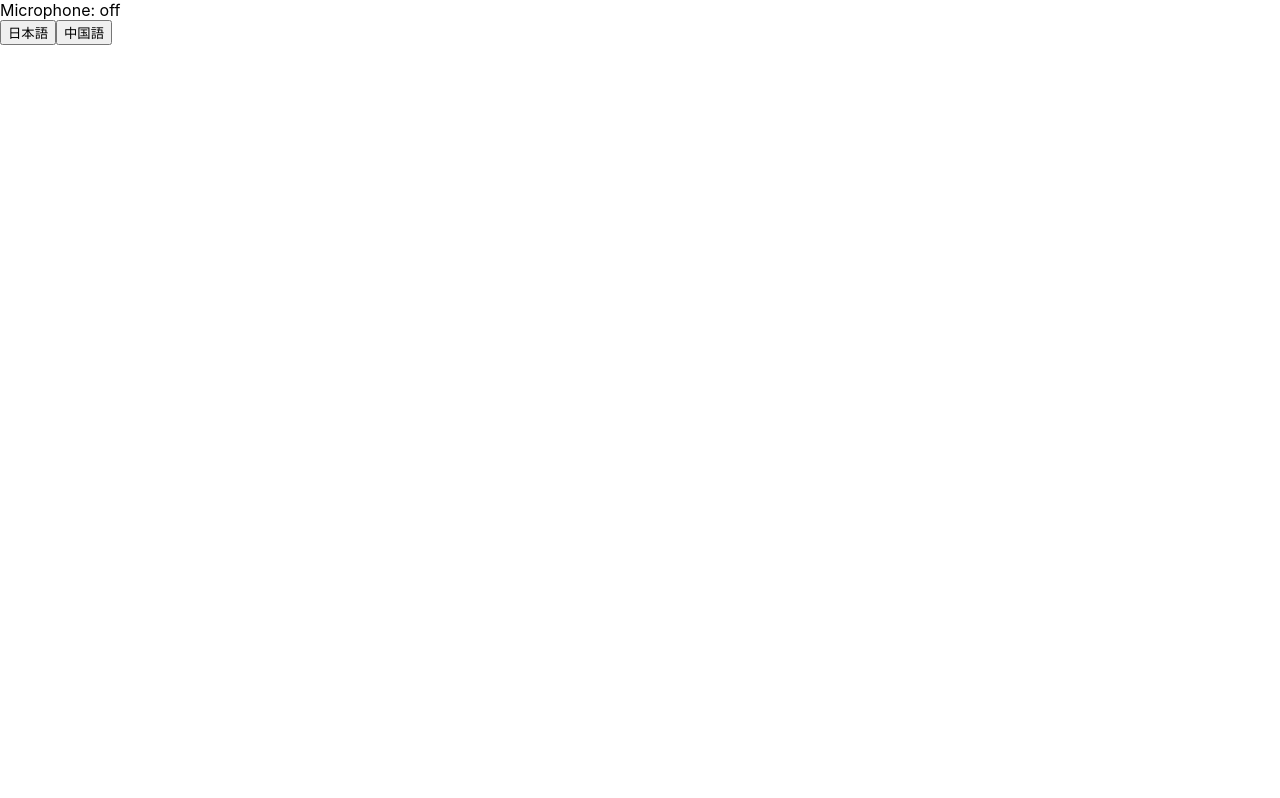
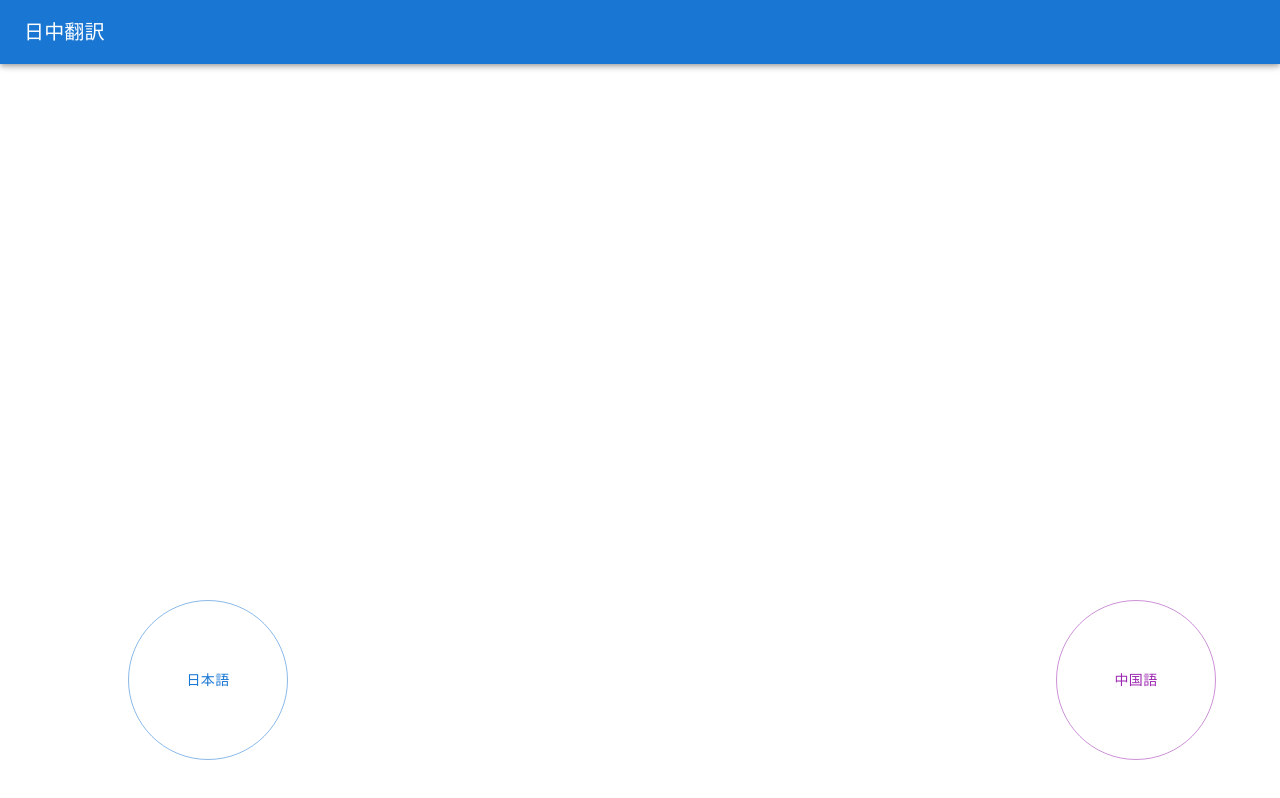
Before and after one commit to lil-shimon/lil-jazh, a Next.js app: page / in a window 1280 px wide. Built offline with nearby package versions, Linux system fonts and the light colour scheme.

Commit message:
feat: 🎸 mui

```diff
--- /dev/null
+++ b/components/AppBar.tsx
@@ -0,0 +1,67 @@
+import React from 'react';
+import AppBar from '@mui/material/AppBar';
+import Box from '@mui/material/Box';
+import Divider from '@mui/material/Divider';
+import Drawer from '@mui/material/Drawer';
+import Toolbar from '@mui/material/Toolbar';
+import Typography from '@mui/material/Typography';
+import { ReactNode } from "react";
+
+interface Props {
+    children: ReactNode;
+}
+
+const drawerWidth = 120;
+
+export default function AppBarComponent(props: Props) {
+    const [mobileOpen, setMobileOpen] = React.useState(false);
+
+    const handleDrawerToggle = () => {
+        setMobileOpen(!mobileOpen);
+    };
+
+    const drawer = (
+        <Box onClick={handleDrawerToggle} sx={{ textAlign: 'center' }}>
+            <Typography variant="h6" sx={{ my: 2 }}>
+                日中翻訳
+            </Typography>
+            <Divider/>
+        </Box>
+    );
+
+    return (
+        <Box sx={{ display: 'flex', width: '40%' }}>
+            <AppBar component="nav">
+                <Toolbar>
+                    <Typography
+                        variant="h6"
+                        component="div"
+                        sx={{ flexGrow: 1, display: { xs: 'none', sm: 'block' } }}
+                    >
+                        日中翻訳
+                    </Typography>
+                </Toolbar>
+            </AppBar>
+            <Box component="nav">
+                <Drawer
+                    variant="temporary"
+                    open={mobileOpen}
+                    onClose={handleDrawerToggle}
+                    ModalProps={{
+                        keepMounted: true,
+                    }}
+                    sx={{
+                        display: { xs: 'block', sm: 'none' },
+                        '& .MuiDrawer-paper': { boxSizing: 'border-box', width: drawerWidth },
+                    }}
+                >
+                    {drawer}
+                </Drawer>
+            </Box>
+            <Box component="main" sx={{ p: 3 }} style={{ margin: "0 auto" }}>
+                <Toolbar/>
+                {props.children}
+            </Box>
+        </Box>
+    );
+}
--- /dev/null
+++ b/components/Translation.tsx
@@ -0,0 +1,131 @@
+import { FC, memo } from "react";
+import { useDispatch, useSelector } from "react-redux";
+import { LangType, setTranslations, Translation, translationState } from "../slicers/translation";
+import SpeechRecognition, { useSpeechRecognition } from "react-speech-recognition";
+import { Button, Card, CardContent, Container, Stack, styled, Typography } from "@mui/material";
+
+const Component: FC = () => {
+
+    const dispatch = useDispatch()
+    const translations = useSelector(translationState)
+    const API_KEY = process.env.NEXT_PUBLIC_API_KEY;
+    const API_URL = process.env.NEXT_PUBLIC_API_URL;
+
+    const {
+        browserSupportsSpeechRecognition,
+        transcript,
+        resetTranscript,
+    } = useSpeechRecognition()
+
+    if (!browserSupportsSpeechRecognition) {
+        return <p>ブラウザがサポートしていません</p>
+    }
+
+    const startListening = (lang: string) => {
+        SpeechRecognition.startListening({ continuous: true, language: lang })
+    }
+
+    const stopListening = async (lang: string) => {
+        const targetLang = (lang === LangType.JAPANESE) ? LangType.CHINESE : LangType.JAPANESE
+        SpeechRecognition.stopListening()
+        await translation(targetLang)
+        resetTranscript()
+    }
+
+    const translation = async (lang: string) => {
+        if (!API_KEY) return console.log('API_KEY is not defined')
+        const params = {
+            auth_key: API_KEY,
+            text: transcript,
+            target_lang: lang,
+        }
+        const query = new URLSearchParams(params)
+        const res = await fetch(`${API_URL}?${query}`)
+        const data = await res.json()
+        dispatch(setTranslations({
+            orgWord: transcript,
+            cvtWord: data.translations[0].text,
+            type: lang
+        }))
+    }
+
+    return (
+        <Container fixed>
+            <div>{transcript}</div>
+            {translations.map((t: Translation, index: number) => {
+                return (
+                    <TransCard translation={t} key={index}/>
+                )
+            })}
+            <ButtonContainer direction="row" spacing={8} sx={{ mt: 1.5 }}>
+                <TransButton lang={LangType.CHINESE} startListening={startListening} stopListening={stopListening}
+                             style={{ position: "fixed", right: "5%", bottom: "5%" }}/>
+                <TransButton lang={LangType.JAPANESE} startListening={startListening} stopListening={stopListening}
+                             style={{ position: "fixed", left: "5%", bottom: "5%" }}/>
+            </ButtonContainer>
+        </Container>
+    )
+}
+
+const ButtonContainer = styled(Stack)({
+    padding: "0 10rem"
+})
+
+interface ButtonProps {
+    lang: string
+    startListening: (lang: string) => void
+    stopListening: (lang: string) => void
+    style: any
+}
+
+const TransButton: FC<ButtonProps> = ({
+                                          lang,
+                                          startListening,
+                                          stopListening,
+                                          style
+                                      }) => {
+
+    const text = (lang === LangType.JAPANESE) ? '日本語' : '中国語'
+    const colour = (lang === LangType.JAPANESE) ? 'primary' : 'secondary'
+
+    return (
+        <TransBtn
+            sx={style}
+            variant="outlined"
+            color={colour}
+            onTouchStart={() => startListening(lang)}
+            onMouseDown={() => startListening(lang)}
+            onTouchEnd={() => stopListening(lang)}
+            onMouseUp={() => stopListening(lang)}
+        >
+            {text}
+        </TransBtn>
+    )
+}
+
+const TransBtn = styled(Button)({
+    borderRadius: "50%",
+    width: "10rem",
+    height: "10rem"
+})
+
+interface TransCardProps {
+    translation: Translation
+}
+
+const TransCard: FC<TransCardProps> = ({ translation }) => {
+    return (
+        <Card sx={{ minWidth: 275, mt: 1.5 }}>
+            <CardContent>
+                <Typography variant="h5" component="div" sx={{ mb: 1.5 }}>
+                    {translation.cvtWord}
+                </Typography>
+                <Typography color="text.secondary">
+                    {translation.orgWord}
+                </Typography>
+            </CardContent>
+        </Card>
+    )
+}
+
+export const TranslationComponent = memo(Component)
--- a/pages/index.tsx
+++ b/pages/index.tsx
@@ -1,97 +1,14 @@
 import type { NextPage } from 'next'
-import SpeechRecognition, { useSpeechRecognition } from 'react-speech-recognition'
-import { FC } from "react";
-import { LangType, setTranslations, Translation, translationState } from "../slicers/translation";
-import { useDispatch, useSelector } from "react-redux";
+import AppBarComponent from "../components/AppBar";
+import { TranslationComponent } from "../components/Translation";
 
 const Home: NextPage = () => {
-
-    const dispatch = useDispatch()
-    const translations = useSelector(translationState)
-    const API_KEY = process.env.NEXT_PUBLIC_API_KEY;
-    const API_URL = process.env.NEXT_PUBLIC_API_URL;
-
-    const {
-        browserSupportsSpeechRecognition,
-        transcript,
-        listening,
-        resetTranscript,
-    } = useSpeechRecognition()
-
-    if (!browserSupportsSpeechRecognition) {
-        return <p>ブラウザがサポートしていません</p>
-    }
-
-    const startListening = (lang: string) => {
-        SpeechRecognition.startListening({ continuous: true, language: lang })
-    }
-
-    const stopListening = async (lang: string) => {
-        const targetLang = (lang === LangType.JAPANESE) ? LangType.CHINESE : LangType.JAPANESE
-        SpeechRecognition.stopListening()
-        await translation(targetLang)
-        resetTranscript()
-    }
-
-    const translation = async (lang: string) => {
-        if (!API_KEY) return console.log('API_KEY is not defined')
-        const params = {
-            auth_key: API_KEY,
-            text: transcript,
-            target_lang: lang,
-        }
-        const query = new URLSearchParams(params)
-        const res = await fetch(`${API_URL}?${query}`)
-        const data = await res.json()
-        dispatch(setTranslations({
-            orgWord: transcript,
-            cvtWord: data.translations[0].text,
-            type: lang
-        }))
-    }
-
     return (
-        <>
-            <div>Microphone: {listening ? 'on' : 'off'}</div>
-            <TransButton lang={LangType.JAPANESE} startListening={startListening} stopListening={stopListening}/>
-            <TransButton lang={LangType.CHINESE} startListening={startListening} stopListening={stopListening}/>
-            <div>{transcript}</div>
-            {translations.map((t: Translation, index: number) => {
-                return (
-                    <div key={index}>
-                        <div>{t.cvtWord}</div>
-                        <div>{t.orgWord}</div>
-                    </div>
-                )
-            })}
-        </>
+        <AppBarComponent>
+            <TranslationComponent />
+        </AppBarComponent>
     )
 }
 
-interface ButtonProps {
-    lang: string
-    startListening: (lang: string) => void
-    stopListening: (lang: string) => void
-}
-
-const TransButton: FC<ButtonProps> = ({
-                                          lang,
-                                          startListening,
-                                          stopListening,
-                                      }) => {
-
-    const text = (lang === LangType.JAPANESE) ? '日本語' : '中国語'
-
-    return (
-        <button
-            onTouchStart={() => startListening(lang)}
-            onMouseDown={() => startListening(lang)}
-            onTouchEnd={() => stopListening(lang)}
-            onMouseUp={() => stopListening(lang)}
-        >
-            {text}
-        </button>
-    )
-}
 
 export default Home
--- a/slicers/translation.ts
+++ b/slicers/translation.ts
@@ -4,7 +4,7 @@ import { RootState } from '../store/store';
 export interface Translation {
     orgWord: string
     cvtWord: string
-    type: typeof LangType
+    type: string
 }
 
 export const LangType = {
@@ -17,7 +17,8 @@ export interface TranslationState {
 }
 
 export const initialState: TranslationState = {
-    translations: [],
+    translations: [
+    ],
 }
 
 const translationSlice = createSlice({
```
Also changed, not shown: package.json (+6 -1 lines), hooks/translate.hook.ts (deleted), 1 other file (tests, documents, lock files or other folders).
